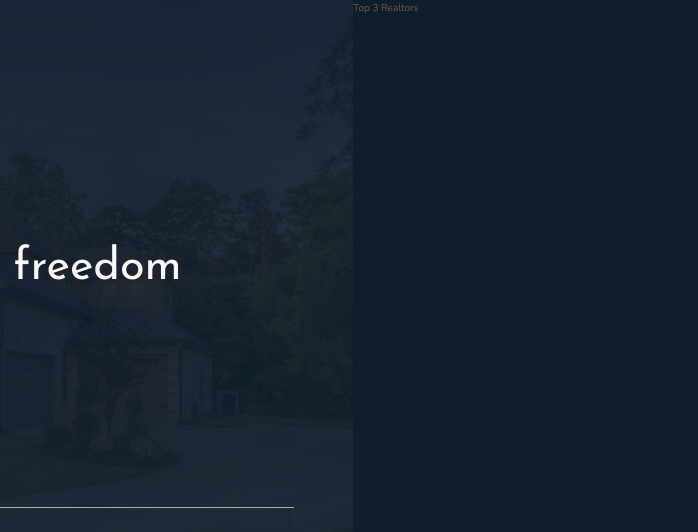
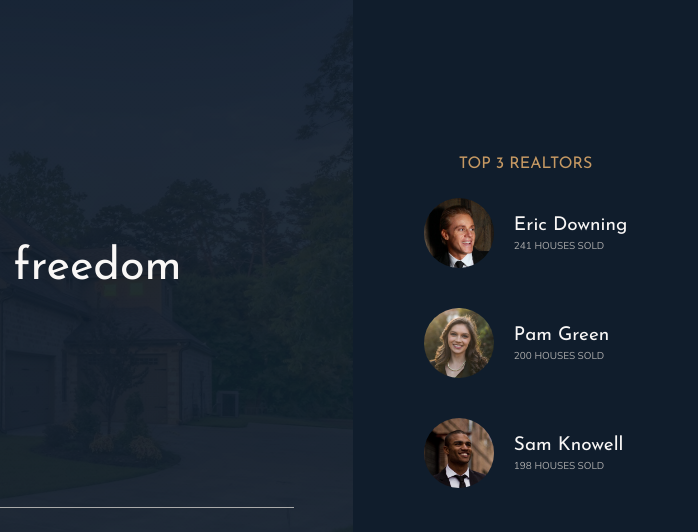
Before and after one commit to kmulqueen/Nexter-CSS-Grid-Practice, a website: page index.html in a window 1280 px wide. Shown: the top 532 px of the page, 582-1280 px from the left. Drawn offline with nearby package versions, Linux system fonts and the light colour scheme.

Commit message:
Finished header and realtors sections. Desktop layout is complete.

```diff
--- a/index.html
+++ b/index.html
@@ -33,7 +33,29 @@
     </div>
   </header>
   <!-- Top Realtors -->
-  <div class="realtors">Top 3 Realtors</div>
+  <div class="realtors">
+    <h3 class="heading-3">Top 3 Realtors</h3>
+    <div class="realtors__list">
+      <!-- Realtor 1 -->
+      <img src="img/realtor-1.jpeg" alt="Realtor 1" class="realtors__img">
+      <div class="realtors__details">
+        <h4 class="heading-4 heading-4--light">Eric Downing</h4>
+        <p class="realtors__sold">241 houses sold</p>
+      </div>
+      <!-- Realtor 2 -->
+      <img src="img/realtor-2.jpeg" alt="Realtor 2" class="realtors__img">
+      <div class="realtors__details">
+        <h4 class="heading-4 heading-4--light">Pam Green</h4>
+        <p class="realtors__sold">200 houses sold</p>
+      </div>
+      <!-- Realtor 3 -->
+      <img src="img/realtor-3.jpeg" alt="Realtor 3" class="realtors__img">
+      <div class="realtors__details">
+        <h4 class="heading-4 heading-4--light">Sam Knowell</h4>
+        <p class="realtors__sold">198 houses sold</p>
+      </div>
+    </div>
+  </div>
   <!-- Features -->
   <section class="features">
     <!-- Feature 1 -->
--- a/sass/_realtors.scss
+++ b/sass/_realtors.scss
@@ -1,4 +1,31 @@
 .realtors {
     background-color: $color-secondary;
     grid-column: col-start 7 / full-end;
+    padding: 3em;
+
+    display: grid;
+    align-content: center;
+    justify-content: center;
+    justify-items: center;
+    gap: 2em;
+
+    &__list {
+        display: grid;
+        grid-template-columns: min-content max-content;
+        gap: 5vh 2rem;
+        align-items: center;
+    }
+
+    &__img {
+        border-radius: 50%;
+        width: 7rem;
+        display: block;
+        max-width: inherit;
+    }
+
+    &__sold {
+        text-transform: uppercase;
+        color: $color-grey-light-2;
+        margin-top: -3px;
+    }
 }
```
Also changed, not shown: css/style.css.
